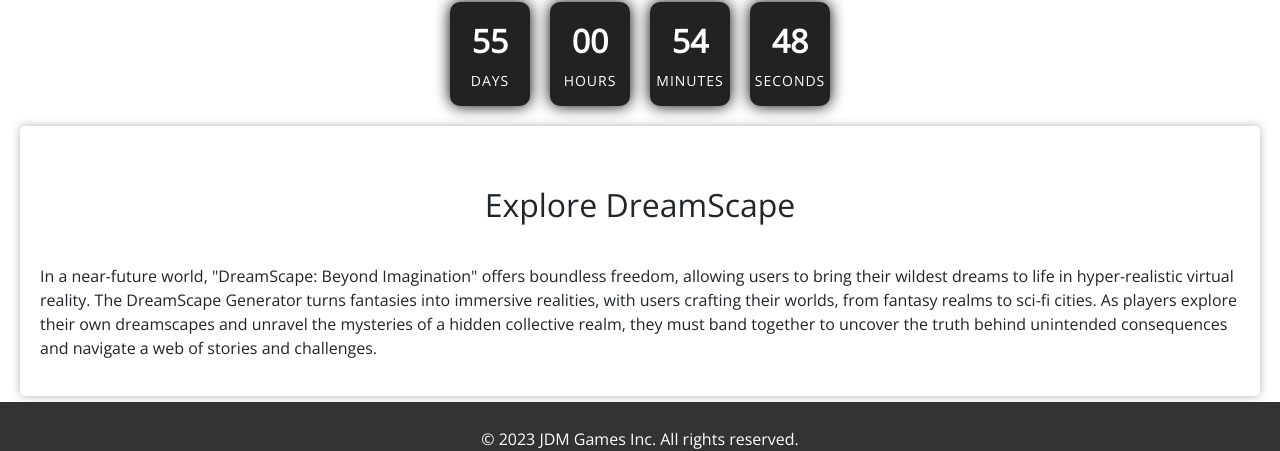
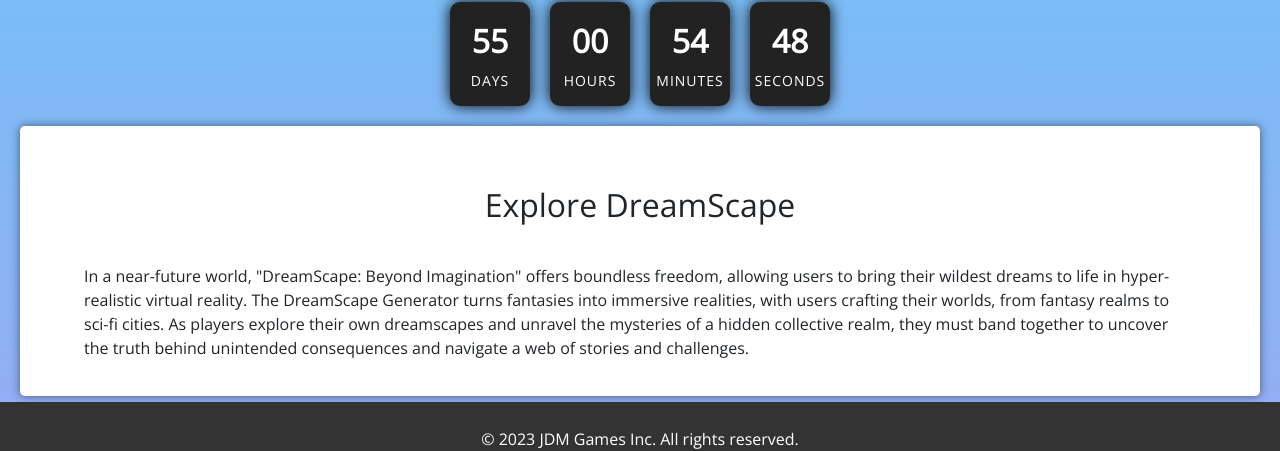
Before and after one commit to Din0saur5/Team-1-phase-2-project, a React (Vite) app: page /about in a window 1280 px wide. Shown: the part 323-774 px from the top of the page. Built offline with nearby package versions, Linux system fonts and the light colour scheme.

Commit message:
added about.jsx gradient

```diff
--- a/src/components/about.css
+++ b/src/components/about.css
@@ -4,6 +4,7 @@
   flex-direction: column;
   min-height: calc(100vh - 80px);
   position: relative;
+  background: linear-gradient(to top, #cd89f2,#67c9f7 );
 }
 
 .about-header {
@@ -79,9 +80,11 @@ h2 {
 .about-section,.guide-platform {
   margin: 20px;
   padding: 20px;
+  padding-left:5%;
+  padding-right:5%;
   background-color: #fff;
   border-radius: 5px;
-  box-shadow: 0 0 10px rgba(0, 0, 0, 0.3);
+  box-shadow: 0 0 10px rgba(0, 0, 0, 0.5);
 }
 
 .about-section,
@@ -137,7 +140,7 @@ h2 {
 }
 
 .empty-space {
-  height: 250px;
+  height: 100px;
 }
 
 img {
```
